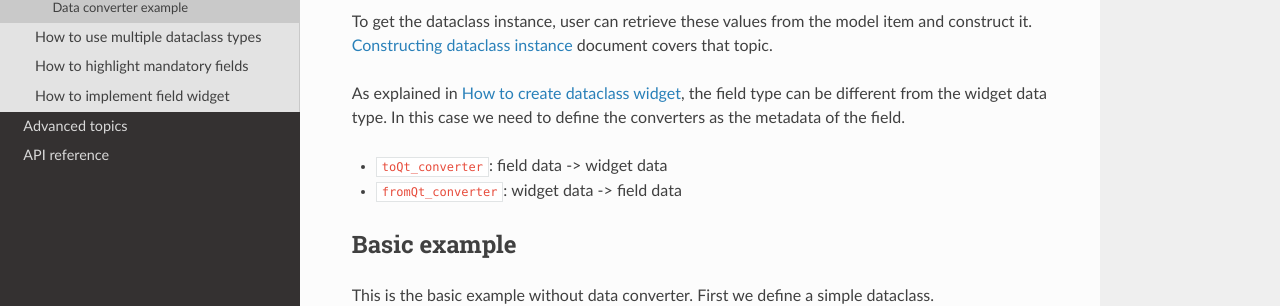
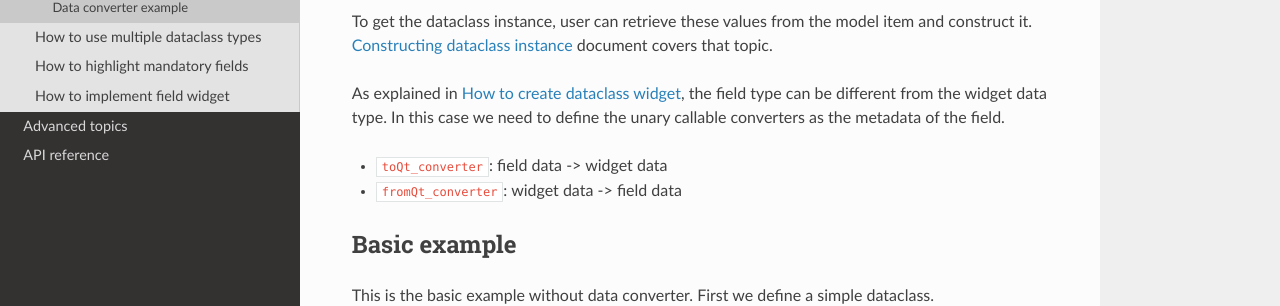
Before and after one commit to JSS95/dawiq, a Sphinx documentation site: the page built from doc/source/user-guide/model.rst, in a window 1280 px wide and 900 px high. Shown: the part 322-628 px from the top of the window. Built offline with Sphinx 7.4.7 and the Read the Docs theme 2.0.0, drawn with Linux system fonts in a browser that asks for light colours; some of the changed text lies outside the part shown.

Commit message:
Revert "Merge pull request #42 from JSS95/converter-signature"
This reverts commit d9bac9c60194c432cfdc3e90e1933d04ecbb67fb, reversing
changes made to 70bdd0b4ebdcda86bbbe410f45225c6f1bc29877.

```diff
--- a/doc/source/explanation/optional-vs-default.rst
+++ b/doc/source/explanation/optional-vs-default.rst
@@ -236,11 +236,13 @@ Let's redefine the dataclass as follows and run the GUI construction code in the
 
 >>> import dataclasses
 >>> from typing import Optional
->>> def fromQt_converter(string, _):
+>>> def fromQt_converter(string):
 ...     if not string:
 ...         return None
 ...     return int(string)
->>> def toQt_converter(obj, _):
+>>> def toQt_converter(obj):
+...     if obj is None:
+...         return ""
 ...     return str(obj)
 >>> @dataclasses.dataclass
 ... class DataClass:
--- a/doc/source/intro.rst
+++ b/doc/source/intro.rst
@@ -56,8 +56,8 @@ How about other types?
 Any other type can be supported by defining special metadata to the dataclass field:
 
 * ``Qt_typehint``: type hint for widget construction
-* ``toQt_converter``: converts dataclass data to widget data
-* ``fromQt_converter``: converts widget data to dataclass data
+* ``toQt_converter``: converts custom object to widget data
+* ``fromQt_converter``: returns custom object from widget data
 
 For more information, see :ref:`widget` and :ref:`data-model`.
 
--- a/doc/source/user-guide/model.rst
+++ b/doc/source/user-guide/model.rst
@@ -17,7 +17,7 @@ To get the dataclass instance, user can retrieve these values from the model ite
 :ref:`construct-dataclass` document covers that topic.
 
 As explained in :ref:`widget`, the field type can be different from the widget data type.
-In this case we need to define the converters as the metadata of the field.
+In this case we need to define the unary callable converters as the metadata of the field.
 
 * ``toQt_converter``: field data -> widget data
 * ``fromQt_converter``: widget data -> field data
@@ -251,8 +248,8 @@ Requiring the field may seem redundant, but it is helpful when accessing the dat
         custom: CustomClass = field(metadata=dict(
             default=CustomClass(1, 2),
             Qt_typehint=Tuple[int, int],
-            toQt_converter=lambda obj, _: (obj.x, obj.y),
-            fromQt_converter=lambda args, _: CustomClass(*args),
+            toQt_converter=lambda obj: (obj.x, obj.y),
+            fromQt_converter=lambda args: CustomClass(*args),
         ))
 
 .. figure:: ../_images/model-converter-example.jpg
```
Also changed, not shown: other parts of doc/source/user-guide/model.rst (+0 -3 lines), 2 other files.
